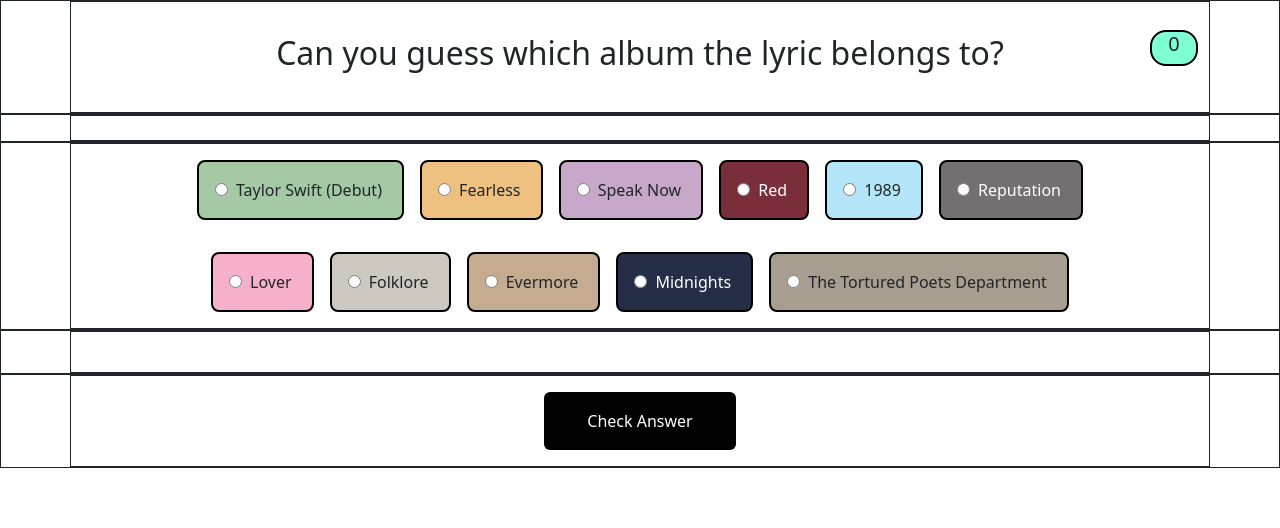
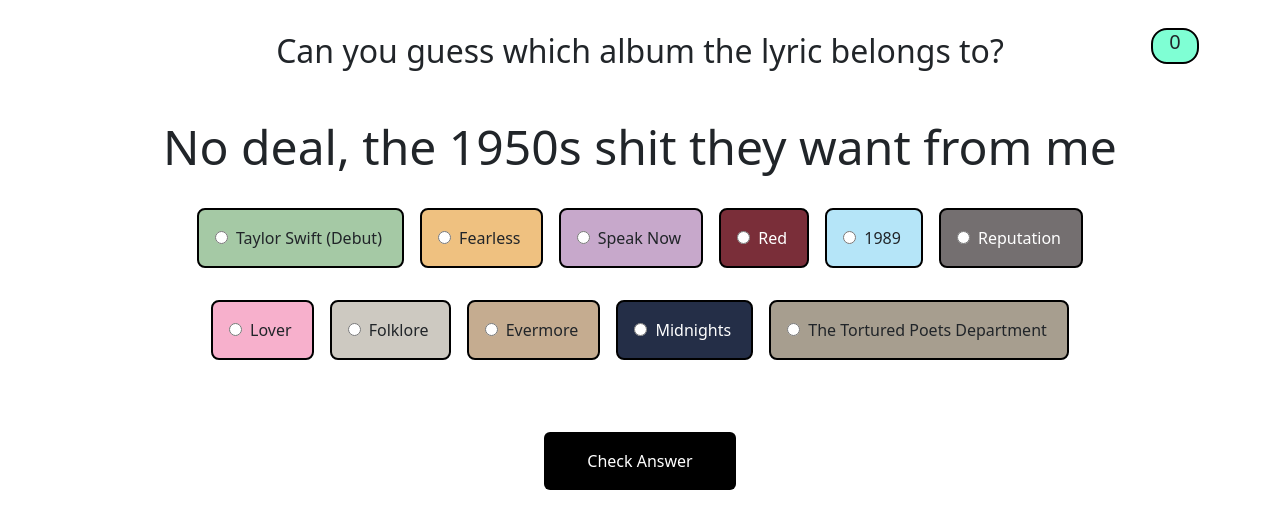
Before and after one commit to sannadgtl/lyrics-game, a plain HTML site: page index.html in a window 1280 px wide. Drawn offline with nearby package versions, Linux system fonts and the light colour scheme.

Commit message:
3.0 - final ver

```diff
--- a/index.html
+++ b/index.html
@@ -14,8 +14,8 @@
   </head>
   <body>
     <!-- title -->
-    <div class="section border border-dark">
-      <div class="container p-3 title border border-dark">
+    <div class="section">
+      <div class="container p-3 title">
         <h1 class="h2 py-3 mx-5 text-center">
           Can you guess which album the lyric belongs to?
         </h1>
@@ -25,14 +25,14 @@
       </div>
     </div>
     <!-- lyric section -->
-    <div class="section border border-dark">
-      <div class="container border border-dark">
+    <div class="section">
+      <div class="container">
         <h1 class="text-center py-2 lyric"></h1>
       </div>
     </div>
     <!-- answer btns -->
-    <div class="section border border-dark" id="answer-group">
-      <div class="container border border-dark">
+    <div class="section" id="answer-group">
+      <div class="container">
         <div class="btn-row d-flex justify-content-center">
           <div class="btn-container debut-container">
             <input
@@ -150,15 +150,15 @@
       </div>
     </div>
     <!-- comment section -->
-    <div class="section border border-dark">
-      <div class="container border border-dark">
+    <div class="section">
+      <div class="container">
         <h3 class="comment text-center p-3"></h3>
       </div>
     </div>
     <!-- bottom btns -->
-    <div class="section border border-dark">
+    <div class="section">
       <div
-        class="container border border-dark d-flex justify-content-center py-3"
+        class="container d-flex justify-content-center py-3"
       >
         <div class="btn check-btn">Check Answer</div>
         <div class="btn next-btn hidden">Next Question</div>
@@ -171,6 +171,6 @@
       integrity="sha384-YvpcrYf0tY3lHB60NNkmXc5s9fDVZLESaAA55NDzOxhy9GkcIdslK1eN7N6jIeHz"
       crossorigin="anonymous"
     ></script>
-    <script src="./playground.js"></script>
+    <script src="./script.js"></script>
   </body>
 </html>
--- a/script.js
+++ b/script.js
@@ -89,14 +89,13 @@ let lyrics = [
 
 // starting conditions
 let scores = 0;
-let i = 13;
+let i = 0;
 let selectedAnswer;
 lyric.textContent = lyrics[i].lyric;
 
 answerBtns.forEach((btn) => {
   btn.addEventListener("change", function () {
     selectedAnswer = btn.value;
-    // console.log(selectedAnswer);
   });
 });
 
@@ -110,7 +109,6 @@ checkBtn.addEventListener("click", function () {
   if (selectedAnswer === lyrics[i].album) {
     scores += 1;
     totalScore.textContent = scores;
-    // console.log(scores);
     answerComment.textContent = "Correct answer 😁";
   } else {
     answerComment.textContent = "Wrong answer 😔";
@@ -131,7 +129,7 @@ nextBtn.addEventListener("click", function () {
   if (i === lyrics.length - 1) {
     nextBtn.textContent = "View Results 👀";
   }
-  // console.log("view");
+  console.log("view");
   if (i < lyrics.length) {
     lyric.textContent = lyrics[i].lyric;
     selectedAnswer = undefined;
@@ -156,7 +154,6 @@ restartBtn.addEventListener("click", function () {
   i = 0;
   scores = 0;
   totalScore.textContent = scores;
-  // console.log(scores);
   lyric.textContent = lyrics[i].lyric;
   selectedAnswer = undefined;
   answerGroup.classList.remove("hidden");
```
